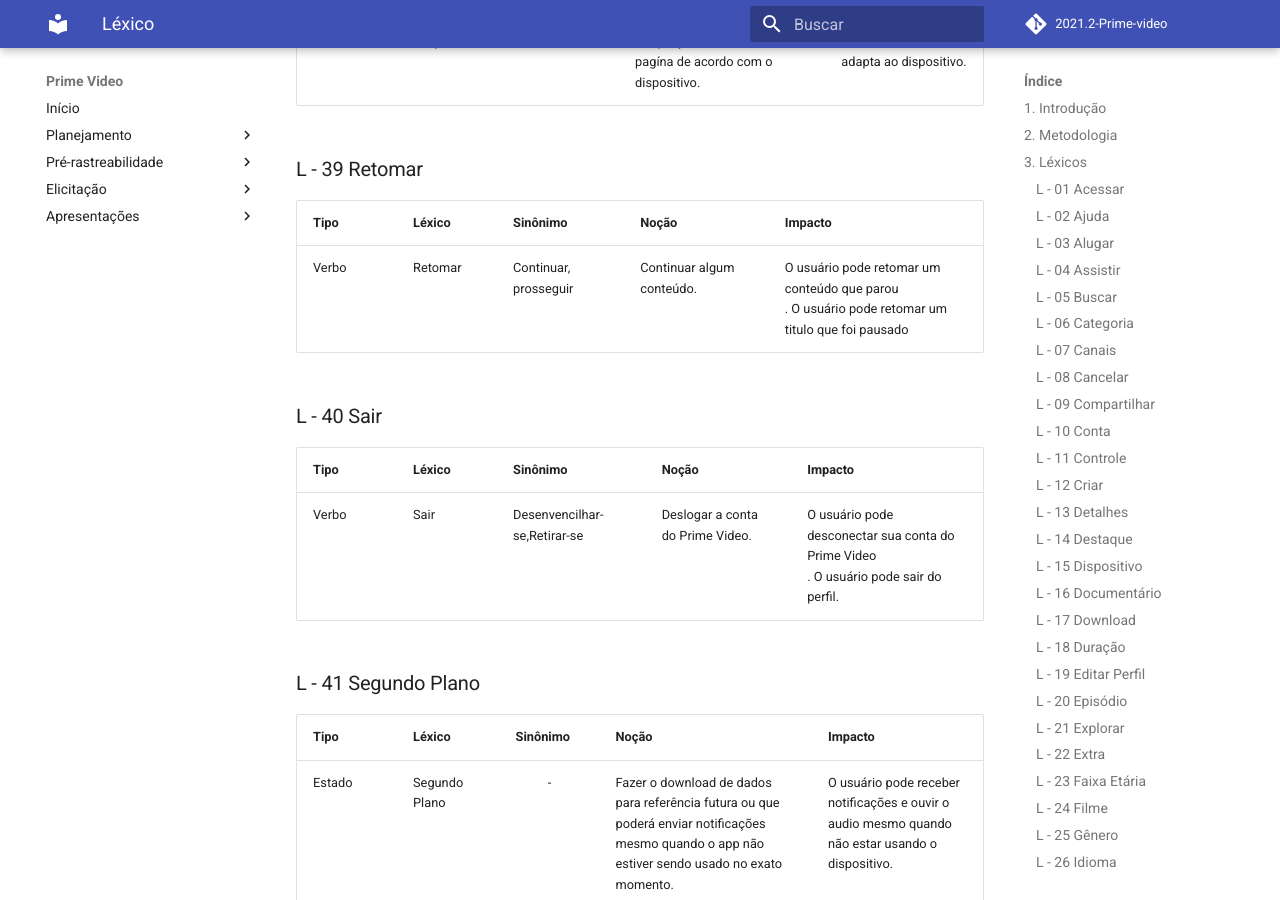
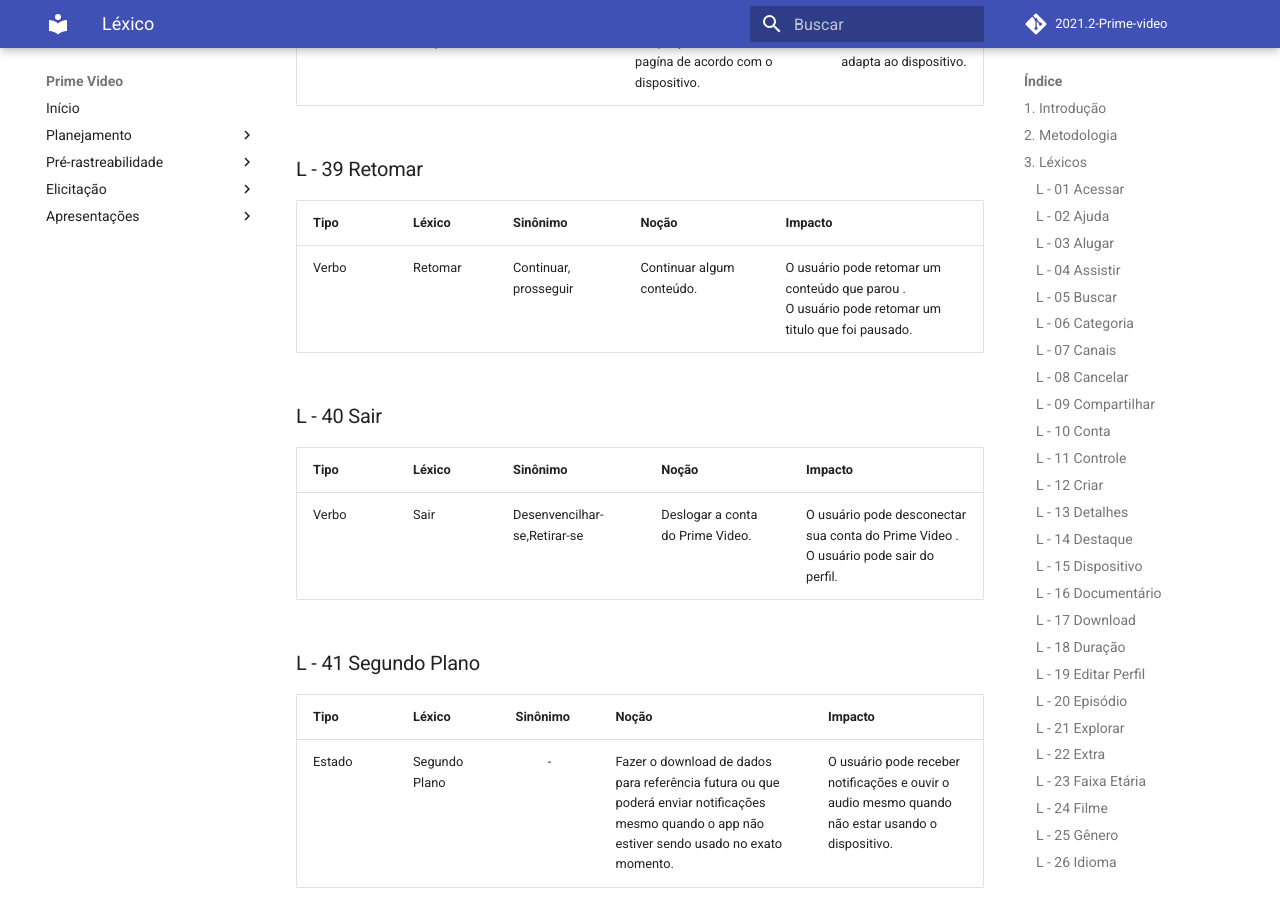
Before and after one commit to Requisitos-de-Software/2021.2-Prime-video, an MkDocs documentation site: the page built from docs/modelagem/lexico.md, in a window 1280 px wide and 900 px high, scrolled down 10233 px. Built offline with MkDocs 1.6.1 and Material for MkDocs 9.7.7, drawn with Linux system fonts in a browser that asks for light colours; comment, search, counter and statistics services are not loaded.

```diff
--- a/docs/modelagem/lexico.md
+++ b/docs/modelagem/lexico.md
@@ -260,13 +260,13 @@ Os Léxicos foram ordenados em ordem alfabetica.
 
 | Tipo       |  Léxico     | Sinônimo  | Noção    |       Impacto       |
 | ---------- |  ---------  | --------  | -------- | ------------------- |
-| Verbo  |  Retomar  | Continuar, prosseguir     | Continuar algum conteúdo.  |  O usuário pode retomar um conteúdo que parou </br>. O usuário pode retomar um titulo que foi pausado  |
+| Verbo  |  Retomar  | Continuar, prosseguir     | Continuar algum conteúdo.  |  O usuário pode retomar um conteúdo que parou .</br> O usuário pode retomar um titulo que foi pausado.  |
 
 ### L - 40 Sair
 
 | Tipo       |  Léxico     | Sinônimo  | Noção    |       Impacto       |
 | ---------- |  ---------  | --------  | -------- | ------------------- |
-| Verbo  |  Sair  | Desenvencilhar-se,Retirar-se     | Deslogar a conta do Prime Video.  |  O usuário pode desconectar sua conta do Prime Video </br>. O usuário pode sair do perfil.  |
+| Verbo  |  Sair  | Desenvencilhar-se,Retirar-se     | Deslogar a conta do Prime Video.  |  O usuário pode desconectar sua conta do Prime Video .</br> O usuário pode sair do perfil.  |
 
 ### L - 41 Segundo Plano
 
```
